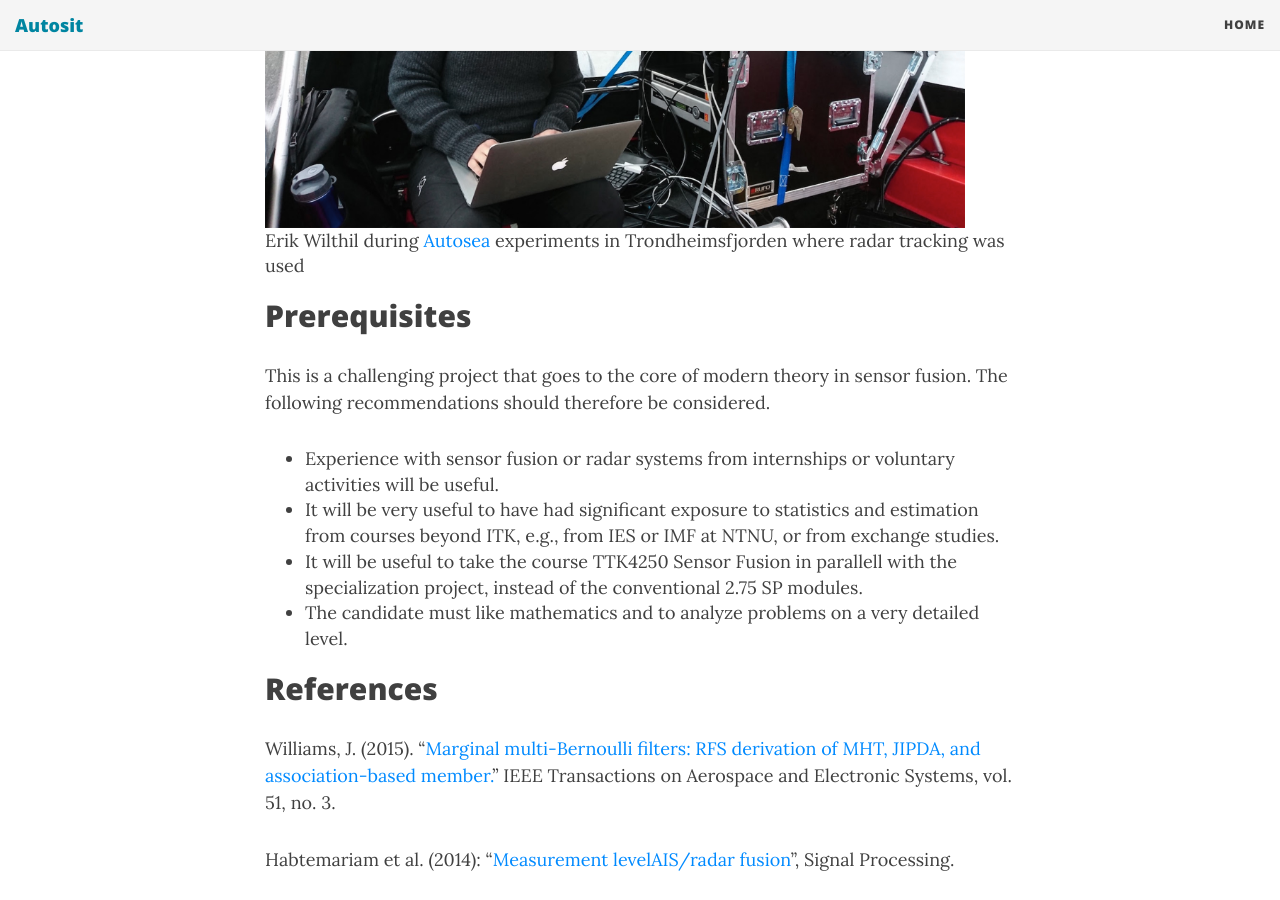
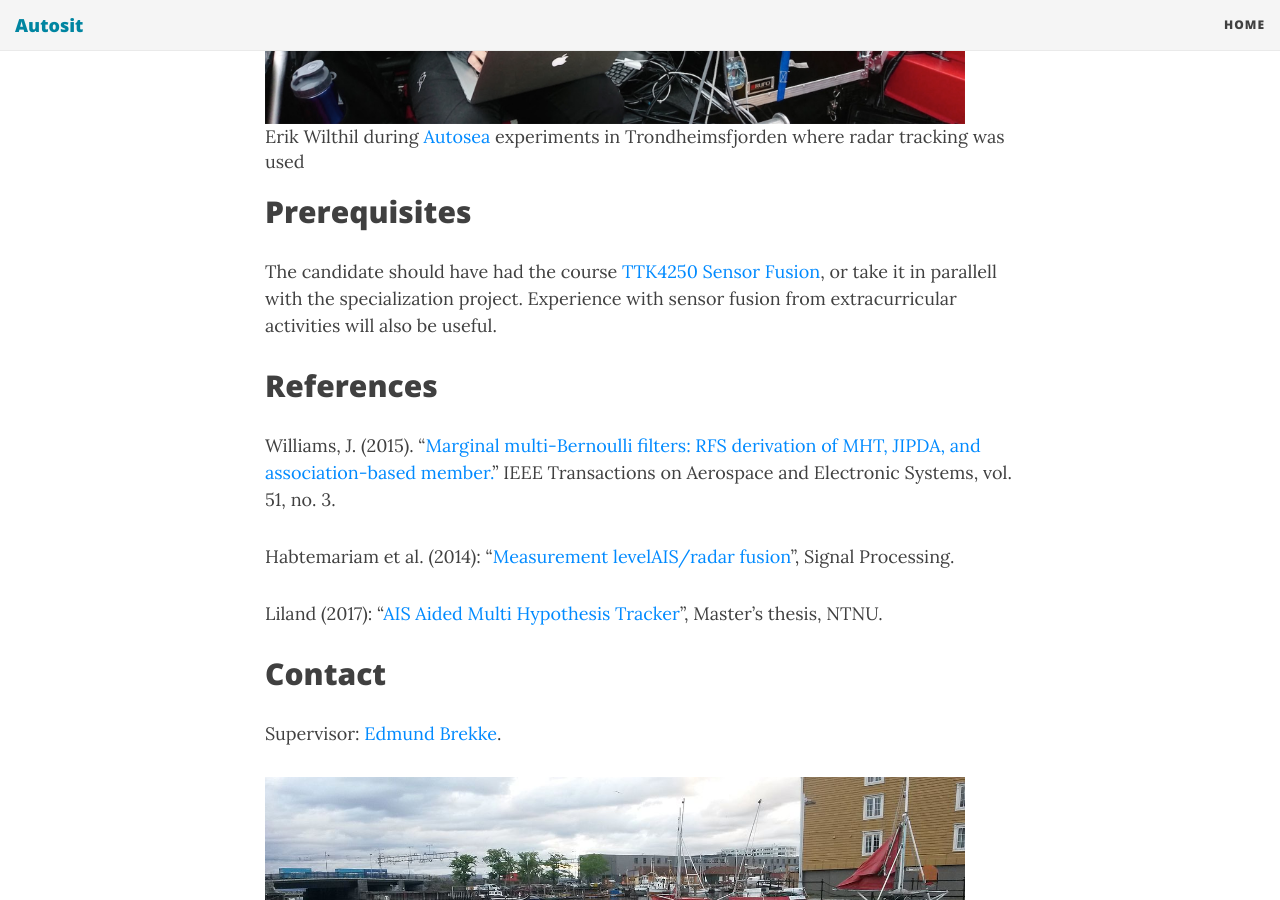
Before and after one commit to autosit/autosit.github.io, a Jekyll site: the page built from _posts/2019-04-24-pmbm_ais.md, in a window 1280 px wide and 900 px high, scrolled down 3163 px. Built offline with Jekyll 4.4.1, drawn with Linux system fonts in a browser that asks for light colours; nearby versions of some CDN libraries; some of the changed text lies outside the part shown.

Commit message:
more stuff pmbm ais project

```diff
--- a/_posts/2019-04-24-pmbm_ais.md
+++ b/_posts/2019-04-24-pmbm_ais.md
@@ -49,8 +49,6 @@ In the MSc thesis the work should move from toy scenarios to more comprehensive
 * Benchmark against other approaches to AIS-radar fusion, such as Liland (2017) or Habtemariam (2014).
 * Generate more elaborate simulations and/or participate in field experiments to record real data.
 
-This project can be expanded into a PhD or integrated PhD for a candidate with sufficient skills, background knowledge and motivation.
-
 |<img src="{{site.url}}/assets/giorgio-den-helder.jpeg" width="700"> |
 | Giorgio Kufoalor during [Autosea] experiments in the Netherlands where AIS data were used |
 
@@ -58,12 +56,9 @@ This project can be expanded into a PhD or integrated PhD for a candidate with s
 | Erik Wilthil during [Autosea] experiments in Trondheimsfjorden where radar tracking was used |
 
 ## Prerequisites
-This is a challenging project that goes to the core of modern theory in sensor fusion. The following recommendations should therefore be considered.
 
-- Experience with sensor fusion or radar systems from internships or voluntary activities will be useful.
-- It will be very useful to have had significant exposure to statistics and estimation from courses beyond ITK, e.g., from IES or IMF at NTNU, or from exchange studies.
-- It will be useful to take the course TTK4250 Sensor Fusion in parallell with the specialization project, instead of the conventional 2.75 SP modules.
-- The candidate must like mathematics and to analyze problems on a very detailed level.
+The candidate should have had the course [TTK4250 Sensor Fusion], or take it in parallell with the specialization project. Experience with sensor fusion from extracurricular activities will also be useful.
+
 
 ## References
 Williams, J. (2015). "[Marginal multi-Bernoulli filters: RFS derivation of MHT, JIPDA, and association-based member.][Williams2015]" IEEE Transactions on Aerospace and Electronic Systems, vol. 51, no. 3.
```
Also changed, not shown: other parts of _posts/2019-04-24-pmbm_ais.md (+1 -0 lines).
